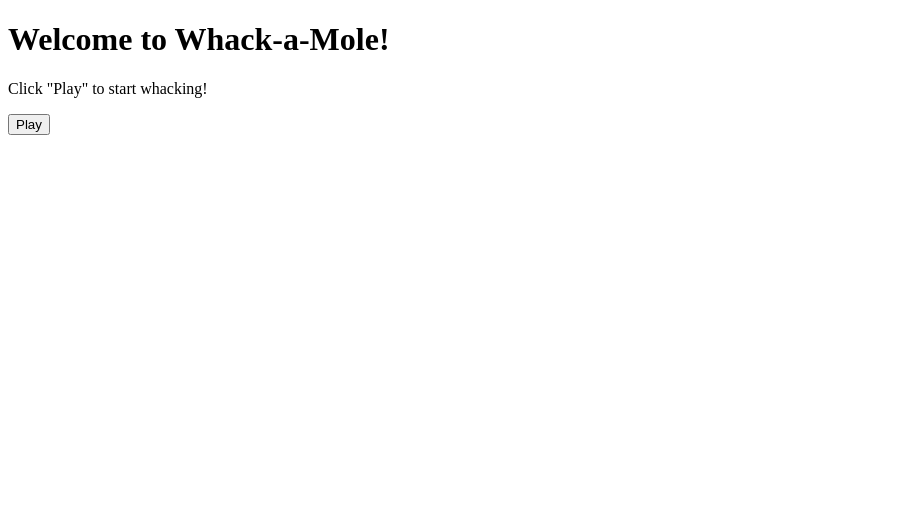
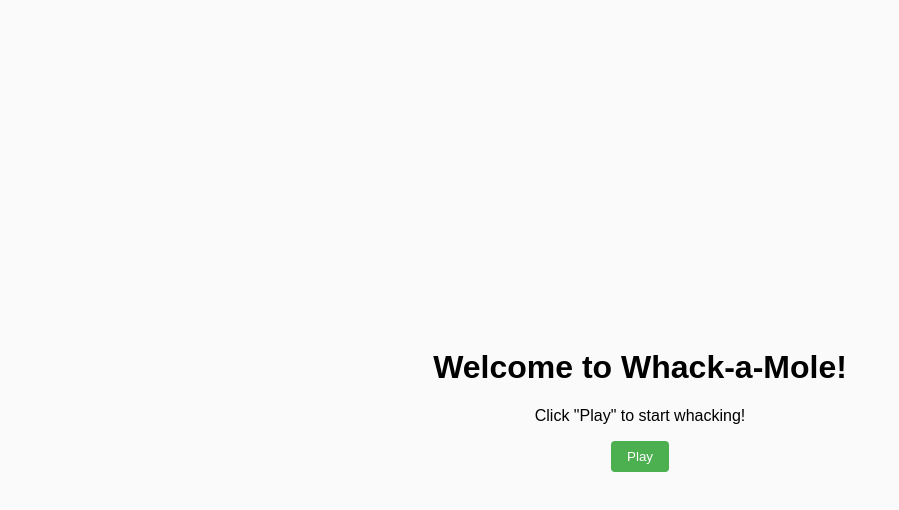
Before and after one commit to rafaelajohnson/whackamole, a React (Vite) app: page / in a window 1280 px wide. Shown: the top 510 px of the page, without its empty margins (0-899 px from the left). Built offline with nearby package versions, Linux system fonts and the light colour scheme.

Commit message:
Asked ai to make pretty

```diff
--- a/src/index.css
+++ b/src/index.css
@@ -1,8 +1,65 @@
-
-.hole {
-  background: url("/hole.png") no-repeat center/contain;
+/* center the entire app in the viewport */
+body {
+  display: flex;
+  justify-content: center;
+  align-items: center;
+  height: 100vh;
+  margin: 0;
+  font-family: sans-serif;
+  background: #fafafa;
 }
 
+/* welcome screen */
+.welcome {
+  text-align: center;
+}
+.welcome button {
+  padding: 0.5rem 1rem;
+  background: #4caf50;
+  border: none;
+  color: #fff;
+  border-radius: 4px;
+  cursor: pointer;
+}
+
+/* game board header */
+.game-board header {
+  display: flex;
+  justify-content: space-between;
+  width: 300px;
+  margin-bottom: 1rem;
+}
+.game-board header button {
+  padding: 0.3rem 0.6rem;
+  background: #f44336;
+  border: none;
+  color: #fff;
+  border-radius: 4px;
+  cursor: pointer;
+}
+
+/* holes grid */
+.holes-grid {
+  display: grid;
+  grid-template-columns: repeat(3, 100px);
+  gap: 10px;
+  justify-content: center;
+}
+
+/* your hole + mole */
+.hole {
+  width: 100px;
+  height: 100px;
+  background: url("/hole.png") no-repeat center/contain;
+  position: relative;
+  cursor: pointer;
+}
 .mole {
-  background-image: url("/mole.png");
+  width: 80px;
+  height: 80px;
+  background: url("/mole.png") no-repeat center/contain;
+  position: absolute;
+  top: 10px;
+  left: 10px;
+  pointer-events: none;
 }
```
